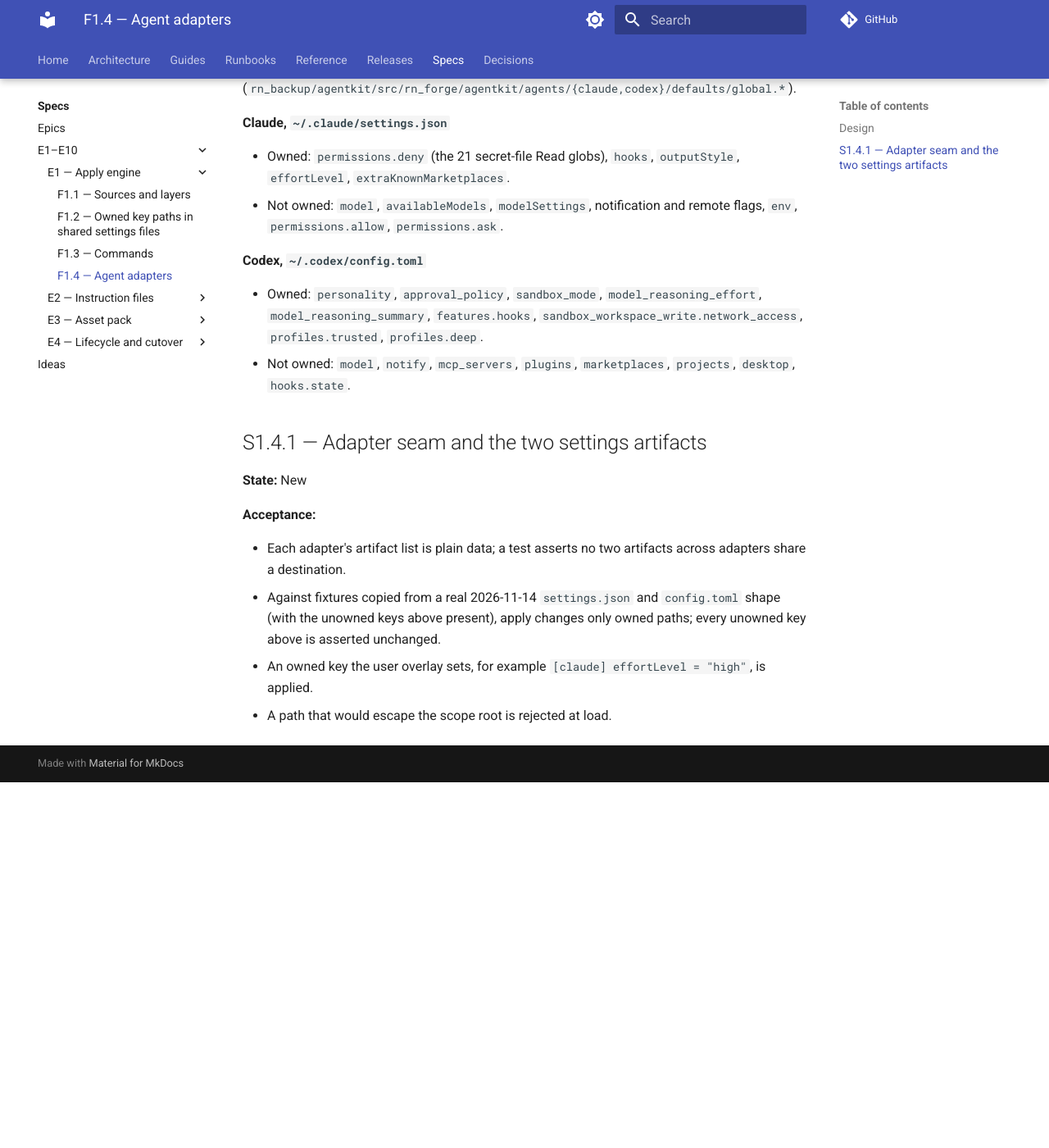
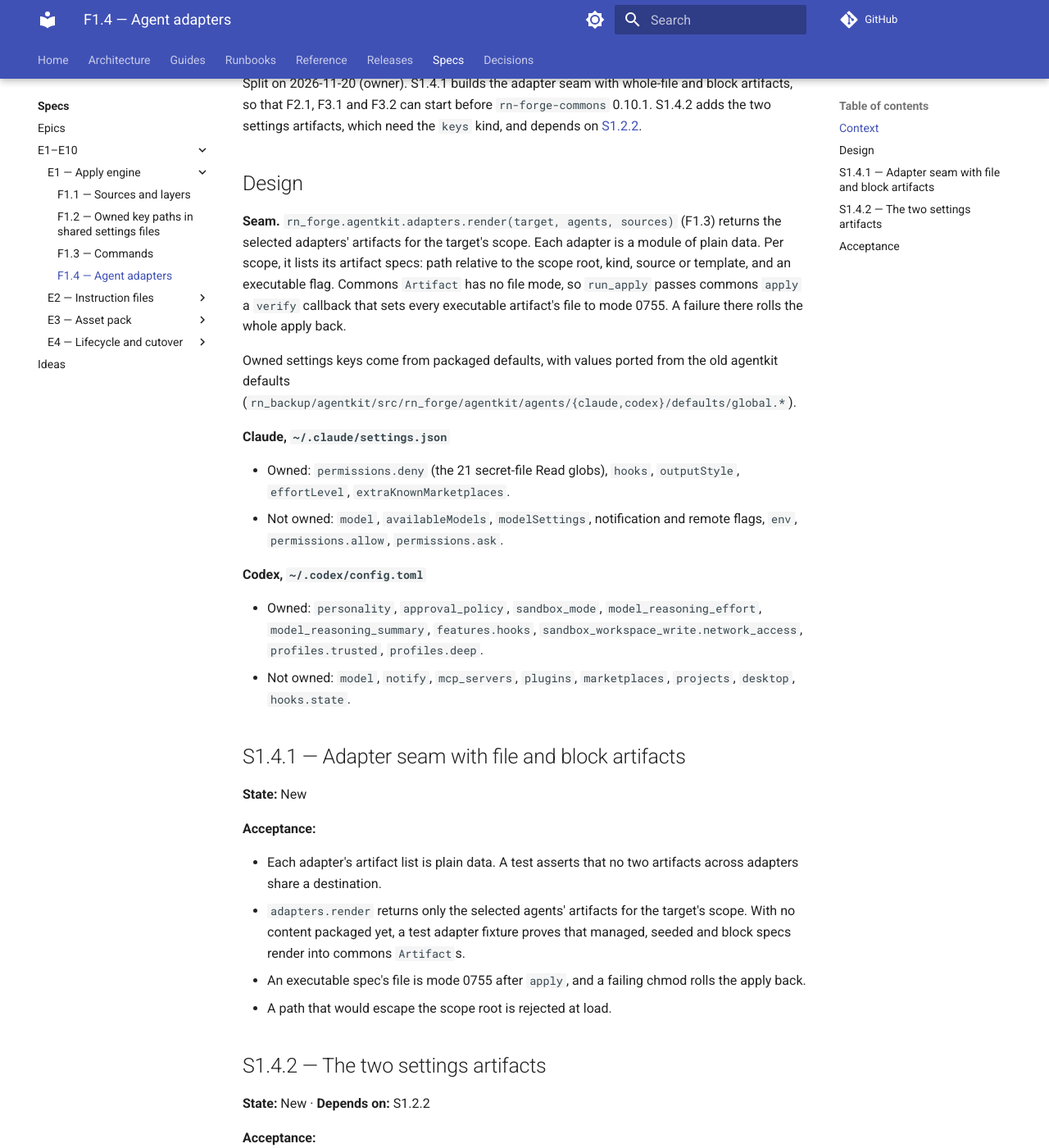
Before and after one commit to rn-tools/agentkit, an MkDocs documentation site: the page built from docs/specs/epics/E1-apply-engine/F1.4-agent-adapters.md, in a window 1280 px wide and 1400 px high, scrolled down 756 px. Shown: the whole window at 82% size. Built offline with MkDocs 1.6.1 and Material for MkDocs 9.7.7, drawn with Linux system fonts in a browser that asks for light colours; comment, search, counter and statistics services are not loaded; before the commit the page ends 1710 px from its top, so only the background shows below that; some of the changed text lies outside the part shown.

Commit message:
F1.4 split
Co-Authored-By: Claude Opus 5.5 <noreply@anthropic.com>

````diff
--- a/docs/specs/epics/E1-apply-engine/F1.4-agent-adapters.md
+++ b/docs/specs/epics/E1-apply-engine/F1.4-agent-adapters.md
@@ -5,15 +5,16 @@
 | **State** | New |
 | **Parent** | [E1](index.md) |
 | **Iteration** | [Release 1](../../../releases/release-1/index.md) |
-| **Predecessors** | [F1.2](F1.2-owned-key-paths.md), [F1.3](F1.3-commands.md) |
+| **Predecessors** | [F1.3](F1.3-commands.md) |
 
 <!-- BEGIN derived stories -->
 
-**Stories:** 1 New
+**Stories:** 2 New
 
 | Story | State | Depends on |
 | -- | -- | -- |
-| [S1.4.1 — Adapter seam and the two settings artifacts](#s141-adapter-seam-and-the-two-settings-artifacts) | New | — |
+| [S1.4.1 — Adapter seam with file and block artifacts](#s141-adapter-seam-with-file-and-block-artifacts) | New | — |
+| [S1.4.2 — The two settings artifacts](#s142-the-two-settings-artifacts) | New | S1.2.2 |
 
 <!-- END derived stories -->
 
@@ -22,7 +23,23 @@ artifact list (path relative to the scope root, kind, source or template,
 executable bit) and the settings key paths it owns. Built-ins only; entry-point
 plugin discovery is not in v1 (parked as an idea).
 
+## Context
+
+Split on 2026-11-20 (owner). S1.4.1 builds the adapter seam with whole-file and
+block artifacts, so that F2.1, F3.1 and F3.2 can start before `rn-forge-commons`
+0.10.1. S1.4.2 adds the two settings artifacts, which need the `keys` kind, and
+depends on
+[S1.2.2](F1.2-owned-key-paths.md#s122-key-path-artifacts-plan-and-apply).
+
 ## Design
+
+**Seam.** `rn_forge.agentkit.adapters.render(target, agents, sources)` (F1.3)
+returns the selected adapters' artifacts for the target's scope. Each adapter is
+a module of plain data. Per scope, it lists its artifact specs: path relative to
+the scope root, kind, source or template, and an executable flag. Commons
+`Artifact` has no file mode, so `run_apply` passes commons `apply` a `verify`
+callback that sets every executable artifact's file to mode 0755. A failure
+there rolls the whole apply back.
 
 Owned settings keys come from packaged defaults, with values ported from the old
 agentkit defaults
@@ -44,17 +61,38 @@ agentkit defaults
 - Not owned: `model`, `notify`, `mcp_servers`, `plugins`, `marketplaces`,
   `projects`, `desktop`, `hooks.state`.
 
-## S1.4.1 — Adapter seam and the two settings artifacts
+## S1.4.1 — Adapter seam with file and block artifacts
 
 **State:** New
 
 **Acceptance:**
 
-- Each adapter's artifact list is plain data; a test asserts no two artifacts
-  across adapters share a destination.
-- Against fixtures copied from a real 2026-11-14 `settings.json` and
-  `config.toml` shape (with the unowned keys above present), apply changes
-  only owned paths; every unowned key above is asserted unchanged.
+- Each adapter's artifact list is plain data. A test asserts that no two
+  artifacts across adapters share a destination.
+- `adapters.render` returns only the selected agents' artifacts for the target's
+  scope. With no content packaged yet, a test adapter fixture proves that
+  managed, seeded and block specs render into commons `Artifact`s.
+- An executable spec's file is mode 0755 after `apply`, and a failing chmod
+  rolls the apply back.
+- A path that would escape the scope root is rejected at load.
+
+## S1.4.2 — The two settings artifacts
+
+**State:** New · **Depends on:** S1.2.2
+
+**Acceptance:**
+
+- Against fixtures copied from the shape of a real 2026-11-14 `settings.json`
+  and `config.toml`, with the unowned keys above present, apply changes only
+  the owned paths. Every unowned key above is asserted unchanged.
 - An owned key the user overlay sets, for example
   `[claude] effortLevel = "high"`, is applied.
-- A path that would escape the scope root is rejected at load.
+
+## Acceptance
+
+```bash
+set -euo pipefail
+
+task test -- tests/test_adapters.py   # S1.4.1: seam, destinations, 0755, escape
+task test -- tests/test_settings.py   # S1.4.2: owned keys only, overlay applied
+```
````
Also changed, not shown: docs/specs/epics/E1-apply-engine/index.md (+1 -1 lines), docs/specs/epics/E3-asset-pack/F3.1-guard-hooks.md (+2 -2 lines).
